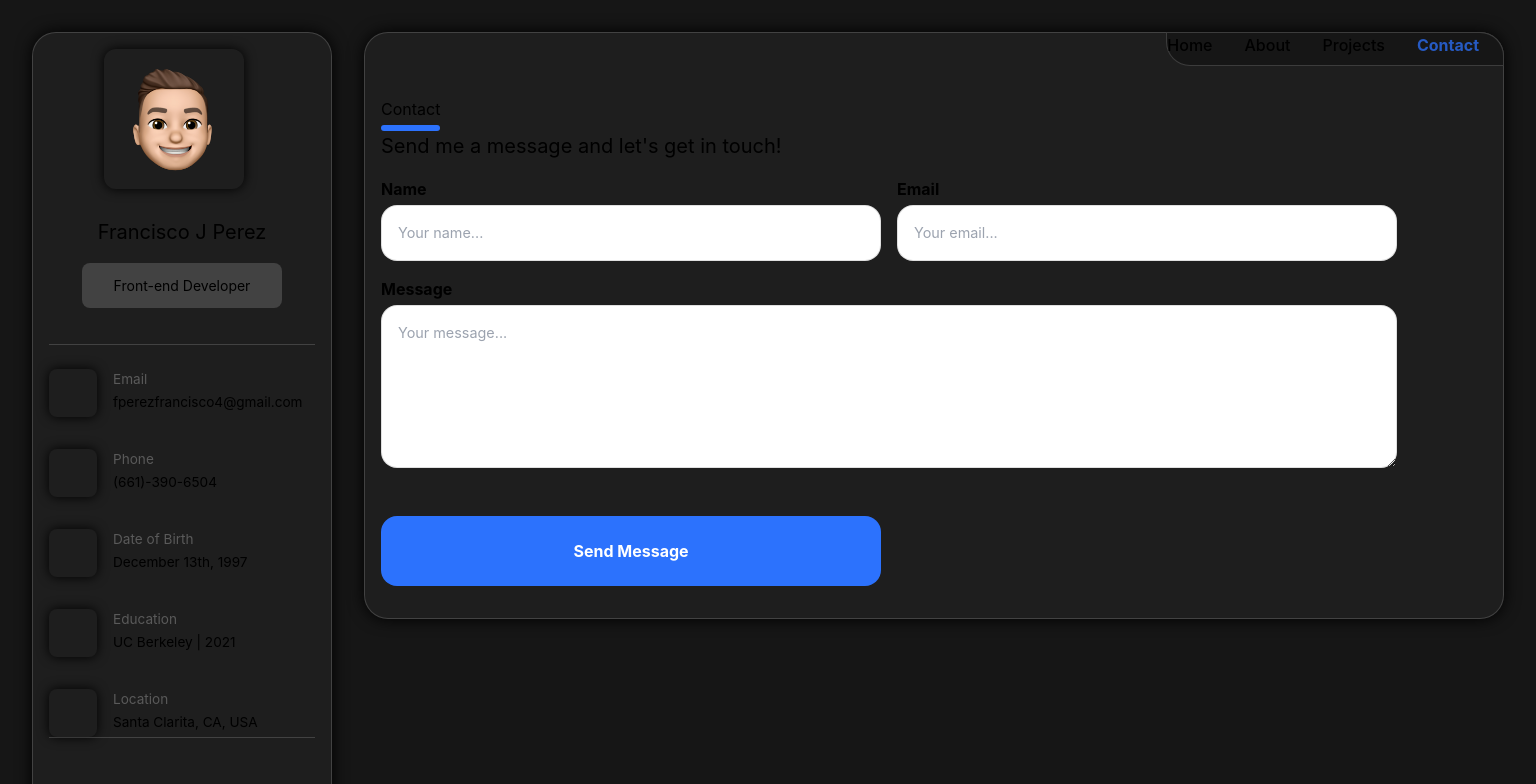
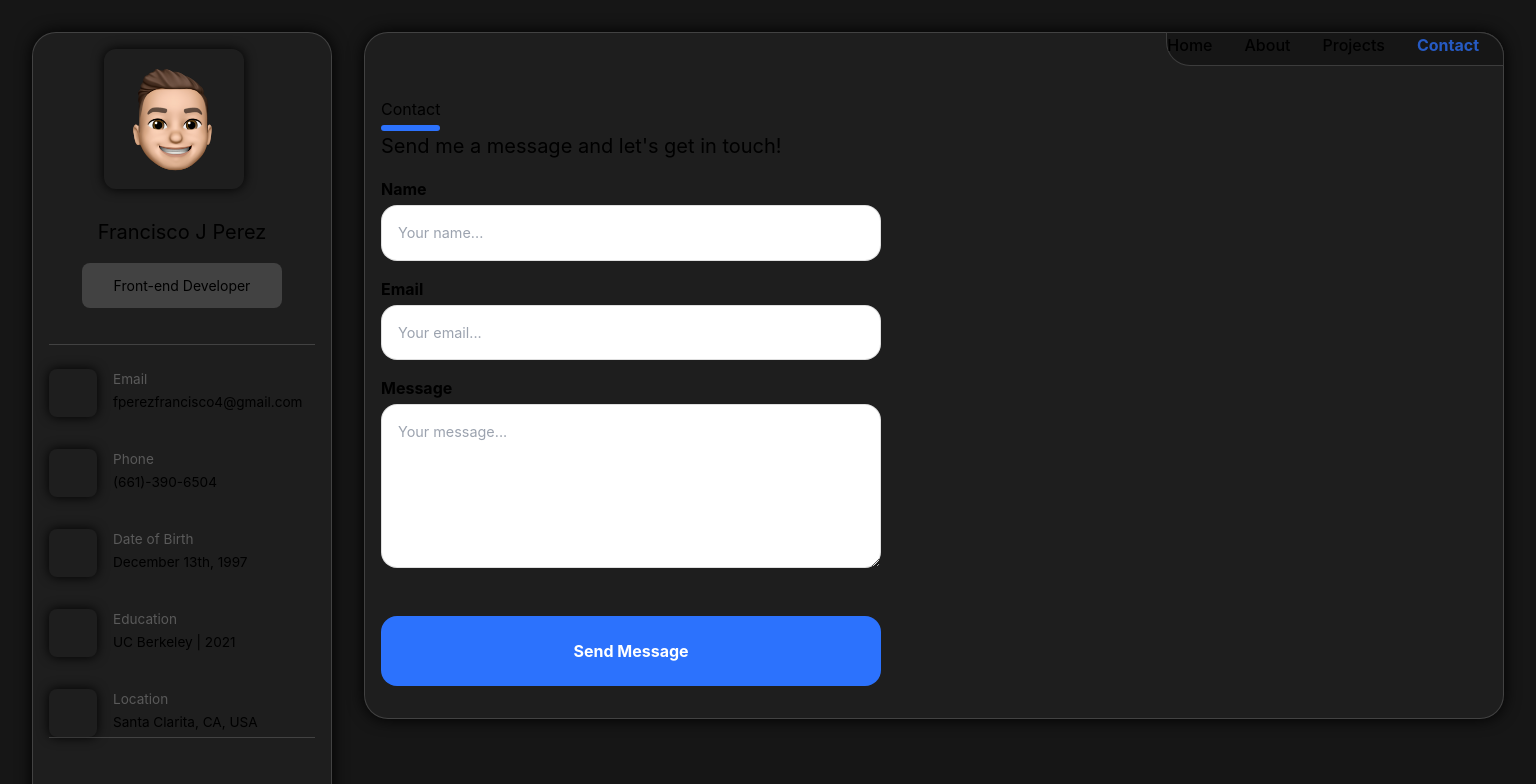
Before and after one commit to fperezfrancisco/front-end-portfolio, a React (Create React App) app: page /front-end-portfolio/contact in a window 1536 px wide. Shown: the top 784 px of the page. Built offline with nearby package versions, Linux system fonts and the light colour scheme; the HTML template or start-up script is replaced by a standard one.

Commit message:
fixed form width

```diff
--- a/src/index.css
+++ b/src/index.css
@@ -624,6 +624,7 @@ a:visited {
 .contactForm {
   row-gap: 1rem;
   margin: 1rem 0rem;
+  max-width: 1300px;
 }
 
 .formList {
@@ -1046,8 +1047,7 @@ a:visited {
 
   .formList {
     list-style-type: none;
-    flex-wrap: wrap;
-    flex-direction: unset;
+    flex-direction: column;
     align-items: flex-start;
     padding: 0;
     margin: 0;
@@ -1110,10 +1110,3 @@ a:visited {
     max-width: unset;
   }
 }
-
-@media only screen and (min-width: 1440px) {
-  .messageLi {
-    max-width: calc(1000px + 1rem);
-    width: 100%;
-  }
-}
```
